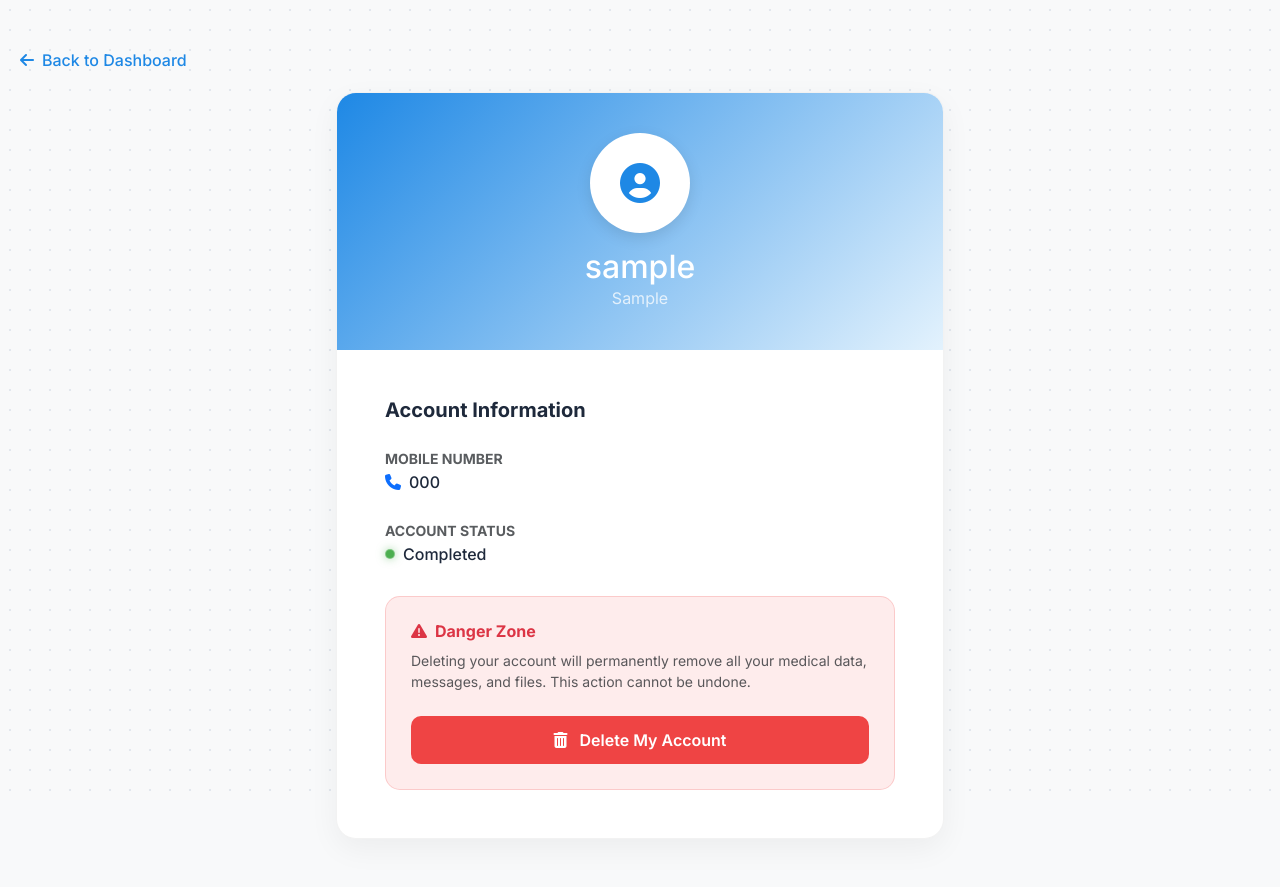
After one commit to shravansinghchauhan2021/easyMed-Platform, a Flask app: page /profile in a window 1280 px wide. The commit adds this page. Run offline with Flask 3, Linux system fonts and the light colour scheme; the visitor is signed in with stand-in values (Sample User, id 1); tables that the repository leaves empty hold one stand-in row (values such as "Sample post"); data that the repository does not hold is empty; some libraries are stand-ins or nearby versions.

Commit message:
delete acoount creation

```diff
--- a/app.py
+++ b/app.py
@@ -481,6 +481,59 @@ def logout():
     flash('You have been logged out.', 'info')
     return redirect(url_for('login'))
 
+@app.route('/profile')
+def profile_view():
+    if 'user_id' not in session:
+        return redirect(url_for('login'))
+
+    conn = get_db_connection()
+    user = db_execute(conn, 'SELECT * FROM users WHERE id = ?', (session['user_id'],)).fetchone()
+    conn.close()
+
+    if not user:
+        session.clear()
+        return redirect(url_for('login'))
+
+    return render_template('profile.html', user=user)
+
+@app.route('/api/delete_account', methods=['POST'])
+def delete_account():
+    if 'user_id' not in session:
+        return jsonify({'success': False, 'message': 'Unauthorized'}), 401
+
+    user_id = session['user_id']
+    profession = session.get('profession')
+
+    try:
+        conn = get_db_connection()
+
+        # 1. Delete notifications
+        db_execute(conn, "DELETE FROM notifications WHERE user_id = ?", (user_id,))
+
+        # 2. Delete messages sent by user
+        db_execute(conn, "DELETE FROM messages WHERE sender_id = ?", (user_id,))
+
+        # 3. If Patient, delete patient record
+        if profession == 'Patient':
+            db_execute(conn, "DELETE FROM patients WHERE patient_user_id = ?", (user_id,))
+
+        # 4. If Doctor, handle assigned patients (optional: could delete or unassign)
+        # For simplicity and to comply with "delete everything", we'll remove their metadata in dashboard items if any
+
+        # 5. Finally delete the user
+        db_execute(conn, "DELETE FROM users WHERE id = ?", (user_id,))
+
+        conn.commit()
+        conn.close()
+
+        session.clear()
+        flash('Your account and all associated data have been permanently deleted.', 'info')
+        return jsonify({'success': True, 'redirect': url_for('login')})
+
+    except Exception as e:
+        print(f"ERROR DELETING ACCOUNT: {e}", flush=True)
+        return jsonify({'success': False, 'message': 'Internal Server Error'}), 500
+
 @app.route('/register', methods=['GET', 'POST'])
 def register():
     if request.method == 'POST':
--- a/templates/patient_dashboard.html
+++ b/templates/patient_dashboard.html
@@ -78,6 +78,9 @@
             </li>
         </ul>
         <div class="sidebar-footer">
+            <a href="{{ url_for('profile_view') }}" class="logout-link mb-2">
+                <i class="fa-solid fa-user-gear"></i> My Profile
+            </a>
             <a href="{{ url_for('logout') }}" class="logout-link">
                 <i class="fa-solid fa-arrow-right-from-bracket"></i> Logout
             </a>
--- /dev/null
+++ b/templates/profile.html
@@ -0,0 +1,189 @@
+<!DOCTYPE html>
+<html lang="en">
+<head>
+    <meta charset="UTF-8">
+    <meta name="viewport" content="width=device-width, initial-scale=1.0">
+    <title>My Profile - easyMed</title>
+    <link href="https://cdn.jsdelivr.net/npm/bootstrap@5.3.0/dist/css/bootstrap.min.css" rel="stylesheet">
+    <link rel="stylesheet" href="https://cdnjs.cloudflare.com/ajax/libs/font-awesome/6.4.0/css/all.min.css">
+    <link rel="stylesheet" href="{{ url_for('static', filename='dashboard.css') }}">
+    <link rel="stylesheet" href="{{ url_for('static', filename='dashboard_enhancements.css') }}">
+    <style>
+        :root {
+            --danger-glow: rgba(239, 68, 68, 0.1);
+        }
+        .profile-card {
+            background: var(--card-bg);
+            border-radius: 20px;
+            overflow: hidden;
+            border: 1px solid rgba(0,0,0,0.05);
+            box-shadow: 0 10px 30px rgba(0,0,0,0.05);
+        }
+        .profile-header {
+            background: linear-gradient(135deg, var(--primary-color), var(--secondary-color));
+            padding: 40px;
+            color: white;
+            text-align: center;
+        }
+        .profile-avatar {
+            width: 100px;
+            height: 100px;
+            background: white;
+            border-radius: 50%;
+            display: flex;
+            align-items: center;
+            justify-content: center;
+            margin: 0 auto 15px;
+            color: var(--primary-color);
+            font-size: 2.5rem;
+            box-shadow: 0 5px 15px rgba(0,0,0,0.1);
+        }
+        .danger-zone {
+            margin-top: 30px;
+            padding: 25px;
+            border-radius: 15px;
+            background: var(--danger-glow);
+            border: 1px solid rgba(239, 68, 68, 0.2);
+        }
+        .btn-delete {
+            background-color: #ef4444;
+            color: white;
+            border: none;
+            padding: 12px 25px;
+            border-radius: 10px;
+            font-weight: 600;
+            transition: all 0.2s;
+        }
+        .btn-delete:hover {
+            background-color: #dc2626;
+            transform: translateY(-2px);
+            box-shadow: 0 5px 15px rgba(239, 68, 68, 0.3);
+            color: white;
+        }
+        .back-link {
+            color: var(--primary-color);
+            text-decoration: none;
+            display: inline-flex;
+            align-items: center;
+            gap: 8px;
+            margin-bottom: 20px;
+            font-weight: 500;
+        }
+        .back-link:hover {
+            color: var(--secondary-color);
+        }
+    </style>
+</head>
+<body class="bg-light">
+    <div class="hospital-pattern"></div>
+
+    <div class="container py-5">
+        <a href="javascript:history.back()" class="back-link">
+            <i class="fa-solid fa-arrow-left"></i> Back to Dashboard
+        </a>
+
+        <div class="row justify-content-center">
+            <div class="col-lg-6">
+                <div class="profile-card">
+                    <div class="profile-header">
+                        <div class="profile-avatar">
+                            <i class="fa-solid fa-user-circle"></i>
+                        </div>
+                        <h2 class="m-0">{{ user['username'] }}</h2>
+                        <p class="mb-0 opacity-75">{{ user['profession'] }}</p>
+                    </div>
+
+                    <div class="card-body p-4 p-md-5">
+                        <h5 class="fw-bold mb-4">Account Information</h5>
+                        <div class="mb-4">
+                            <label class="text-muted small fw-bold text-uppercase">Mobile Number</label>
+                            <div class="d-flex align-items-center gap-2">
+                                <i class="fa-solid fa-phone text-primary"></i>
+                                <span class="fw-medium">{{ user['mobile_number'] }}</span>
+                            </div>
+                        </div>
+
+                        <div class="mb-4">
+                            <label class="text-muted small fw-bold text-uppercase">Account Status</label>
+                            <div class="d-flex align-items-center gap-2">
+                                <span class="status-dot status-online"></span>
+                                <span class="fw-medium">{{ user['status'] }}</span>
+                            </div>
+                        </div>
+
+                        <div class="danger-zone">
+                            <h6 class="text-danger fw-bold"><i class="fa-solid fa-triangle-exclamation me-2"></i>Danger Zone</h6>
+                            <p class="small text-muted mb-4">Deleting your account will permanently remove all your medical data, messages, and files. This action cannot be undone.</p>
+                            <button class="btn btn-delete w-100" onclick="confirmDelete()">
+                                <i class="fa-solid fa-trash-can me-2"></i> Delete My Account
+                            </button>
+                        </div>
+                    </div>
+                </div>
+            </div>
+        </div>
+    </div>
+
+    <!-- Alert Modal -->
+    <div class="modal fade" id="deleteConfirmModal" tabindex="-1">
+        <div class="modal-dialog modal-dialog-centered">
+            <div class="modal-content border-0 shadow">
+                <div class="modal-header bg-danger text-white">
+                    <h5 class="modal-title fw-bold">Permanent Deletion</h5>
+                    <button type="button" class="btn-close btn-close-white" data-bs-dismiss="modal"></button>
+                </div>
+                <div class="modal-body p-4 text-center">
+                    <div class="mb-3 text-danger" style="font-size: 3rem;">
+                        <i class="fa-solid fa-circle-exclamation"></i>
+                    </div>
+                    <h4 class="fw-bold">Are you absolutely sure?</h4>
+                    <p class="text-muted">This will delete EVERYTHING associated with your account. You will be logged out and cannot recover this data.</p>
+                </div>
+                <div class="modal-footer border-0 p-3">
+                    <button type="button" class="btn btn-light rounded-pill px-4" data-bs-dismiss="modal">Cancel</button>
+                    <button type="button" class="btn btn-danger rounded-pill px-4" id="finalDeleteBtn" onclick="executeDelete()">Yes, Delete Forever</button>
+                </div>
+            </div>
+        </div>
+    </div>
+
+    <script src="https://cdn.jsdelivr.net/npm/bootstrap@5.3.0/dist/js/bootstrap.bundle.min.js"></script>
+    <script>
+        let deleteModal;
+        document.addEventListener('DOMContentLoaded', () => {
+            deleteModal = new bootstrap.Modal(document.getElementById('deleteConfirmModal'));
+        });
+
+        function confirmDelete() {
+            deleteModal.show();
+        }
+
+        async function executeDelete() {
+            const btn = document.getElementById('finalDeleteBtn');
+            btn.innerHTML = '<i class="fa-solid fa-spinner fa-spin me-2"></i> Deleting...';
+            btn.disabled = true;
+
+            try {
+                const response = await fetch('/api/delete_account', {
+                    method: 'POST',
+                    headers: { 'Content-Type': 'application/json' }
+                });
+                const data = await response.json();
+
+                if (data.success) {
+                    window.location.href = data.redirect || '/login';
+                } else {
+                    alert('Error: ' + data.message);
+                    btn.innerHTML = 'Yes, Delete Forever';
+                    btn.disabled = false;
+                }
+            } catch (err) {
+                console.error(err);
+                alert('An error occurred. Please try again.');
+                btn.innerHTML = 'Yes, Delete Forever';
+                btn.disabled = false;
+            }
+        }
+    </script>
+</body>
+</html>
--- a/templates/rural_dashboard.html
+++ b/templates/rural_dashboard.html
@@ -93,6 +93,9 @@
             </li>
         </ul>
         <div class="sidebar-footer">
+            <a href="{{ url_for('profile_view') }}" class="logout-link mb-2">
+                <i class="fa-solid fa-user-gear"></i> My Profile
+            </a>
             <a href="{{ url_for('logout') }}" class="logout-link">
                 <i class="fa-solid fa-arrow-right-from-bracket"></i> Logout
             </a>
--- a/templates/specialist_dashboard.html
+++ b/templates/specialist_dashboard.html
@@ -75,6 +75,9 @@
             </li>
         </ul>
         <div class="sidebar-footer">
+            <a href="{{ url_for('profile_view') }}" class="logout-link mb-2">
+                <i class="fa-solid fa-user-gear"></i> My Profile
+            </a>
             <a href="{{ url_for('logout') }}" class="logout-link">
                 <i class="fa-solid fa-arrow-right-from-bracket"></i> Logout
             </a>
```
